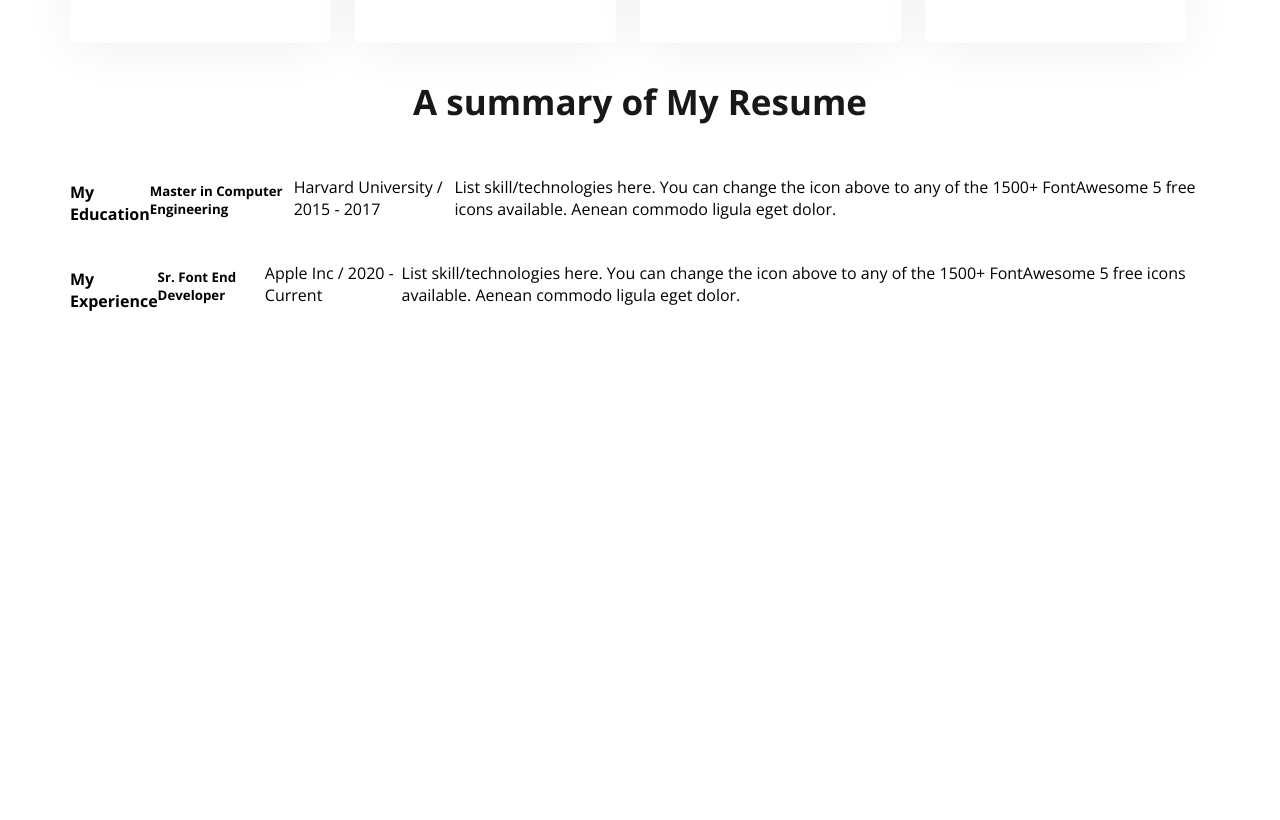
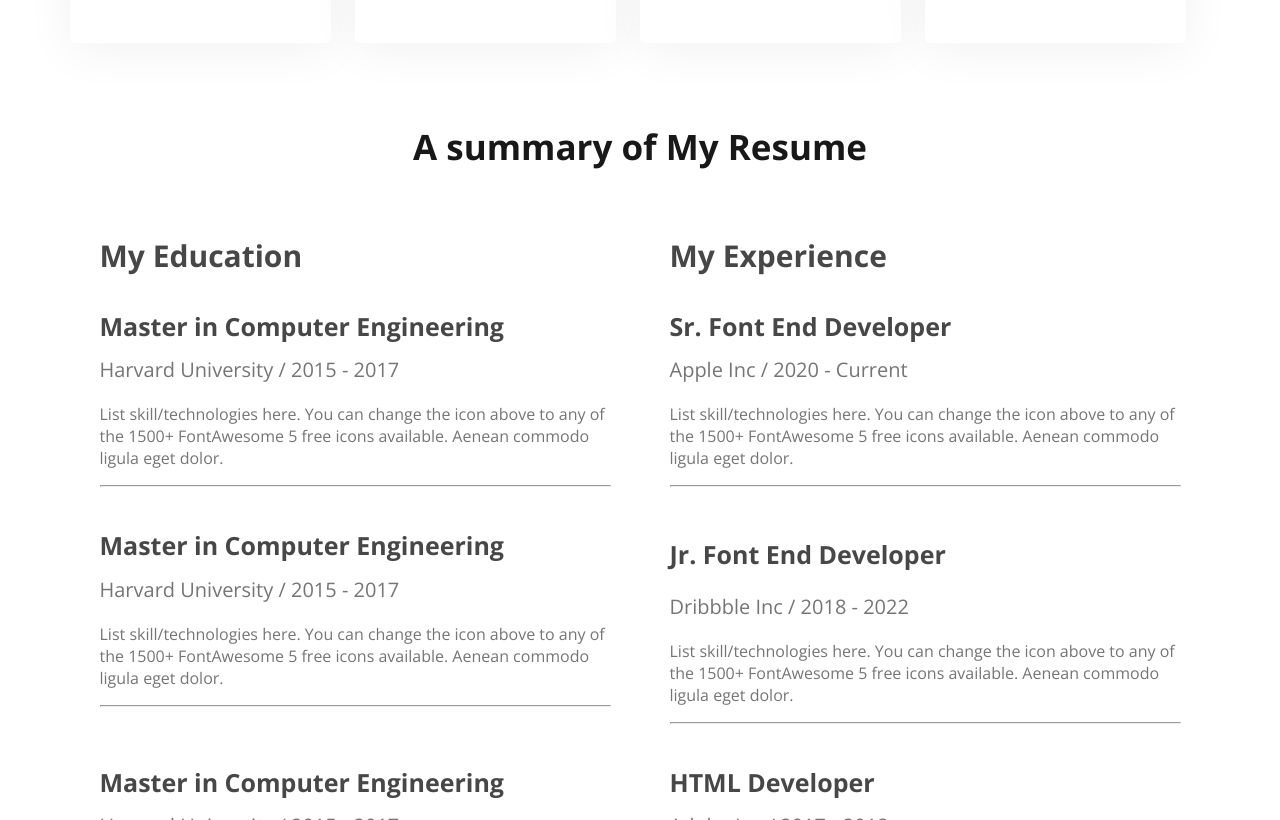
Before and after one commit to amitkumer051/webdeveloper-portfolio, a plain HTML site: page index.html in a window 1280 px wide. Shown: the part 1980-2800 px from the top of the page. Before the commit the page ends 2321 px from the top, so only its background shows below. Drawn offline with nearby package versions, Linux system fonts and the light colour scheme.

Commit message:
added asummary container

```diff
--- a/index.html
+++ b/index.html
@@ -5,6 +5,7 @@
     <meta charset="UTF-8">
     <meta name="viewport" content="width=device-width, initial-scale=1.0">
     <title>Web Developer Portfolio</title>
+    <link rel="shortcut icon" href="images/fav.png" type="image/x-icon">
     <link rel="preconnect" href="https://fonts.googleapis.com">
     <link rel="preconnect" href="https://fonts.gstatic.com" crossorigin>
     <link href="https://fonts.googleapis.com/css2?family=Open+Sans:wght@400;700;800&display=swap" rel="stylesheet">
@@ -96,69 +97,34 @@
             </div>
         </section>
         <section>
+            <h3 class="heading-summary">A summary of My Resume</h3>
             <div class="summary-container">
-                <h3 class="heading-summary">A summary of My Resume
-                </h3>
                 <div class="sum-content">
-                    <h4>My Education</h4>
-                    <h5 class="my-h3">Master in Computer Engineering</h5>
+                    <h3 class="sub-heading">My Education</h3>
+                    <h4 class="my-h3">Master in Computer Engineering</h4>
                     <p class="my-p">Harvard University / 2015 - 2017</p>
                     <p class="my-ps">List skill/technologies here. You can change the icon above
                         to any of the 1500+ FontAwesome 5 free icons available. Aenean commodo ligula eget
-                        dolor.</p>
-                </div>
+                        dolor.</p> <hr>
                 </div>
                 <div class="sum-content">
-                <h4>My Experience</h4>
-                <h5 class="my-h3">Sr. Font End Developer</h5>
+                    <h3 class="sub-heading">My Experience</h3>
+                    <h4 class="my-h3">Sr. Font End Developer</h4>
                     <p class="my-p">Apple Inc / 2020 - Current</p>
                     <p class="my-ps">List skill/technologies here. You can change the icon above
                         to any of the 1500+ FontAwesome 5 free icons available. Aenean commodo ligula eget
                         dolor.
                     </p>
+                    <hr>
                 </div>
-
-
-
-
-            <!-- <div class="summary-container">
-                <h3 class="heading-summary">A summary of My Resume</h3>
-                <div class="summary-1">
-                    <div class="main-1">
+            </div>
+            <div class="summary-container">
                 <div class="sum-content">
-                            <h4 class="my-h4">My Education</h4>
-                            <h5 class="my-h3">Master in Computer Engineering</h5>
+                    <h4 class="my-h3">Master in Computer Engineering</h4>
                             <p class="my-p">Harvard University / 2015 - 2017</p>
                             <p class="my-ps">List skill/technologies here. You can change the icon above
                                 to any of the 1500+ FontAwesome 5 free icons available. Aenean commodo ligula eget
-                                dolor.</p>
-                        </div>
-                        <div class="sum-content">
-                            <h5 class="my-h3">Master in Computer Engineering</h5>
-                            <p class="my-p">Harvard University / 2015 - 2017</p>
-                            <p class="my-ps">List skill/technologies here. You can change the icon above
-                                to any of the 1500+ FontAwesome 5 free icons available. Aenean commodo ligula eget
-                                dolor.</p>
-                        </div>
-                        <div class="sum-content">
-                            <h5 class="my-h3">Master in Computer Engineering</h5>
-                            <p class="my-p">Harvard University / 2015 - 2017</p>
-                            <p class="my-ps">List skill/technologies here. You can change the icon above
-                                to any of the 1500+ FontAwesome 5 free icons available. Aenean commodo ligula eget
-                                dolor.</p>
-                        </div>
-                    </div>
-                </div>
-                <div class="summary-2">
-                    <div class="main-2">
-                        <div class="sum-content">
-                            <h4 class="my-h4">My Experience</h4>
-                            <h5 class="my-h3">Sr. Font End Developer</h5>
-                            <p class="my-p">Apple Inc / 2020 - Current</p>
-                            <p class="my-ps">List skill/technologies here. You can change the icon above
-                                to any of the 1500+ FontAwesome 5 free icons available. Aenean commodo ligula eget
-                                dolor.
-                            </p>
+                                dolor.</p> <hr>
                 </div>
                  <div class="sum-content">
                     <h5 class="my-h3">Jr. Font End Developer</h5>
@@ -166,20 +132,27 @@
                             <p class="my-ps">List skill/technologies here. You can change the icon above
                                 to any of the 1500+ FontAwesome 5 free icons available. Aenean commodo ligula eget
                                 dolor.
-                            </p>
+                            </p> <hr>
+                 </div>
+            </div>
+            <div class="summary-container">
+                <div class="sum-content">
+                    <h4 class="my-h3">Master in Computer Engineering</h4>
+                            <p class="my-p">Harvard University / 2015 - 2017</p>
+                            <p class="my-ps">List skill/technologies here. You can change the icon above
+                                to any of the 1500+ FontAwesome 5 free icons available. Aenean commodo ligula eget
+                                dolor.</p>
                 </div>
                  <div class="sum-content">
-                            <h5 class="my-h3">HTML Developer</h5>
+                    <h4 class="my-h3">HTML Developer</h4>
                             <p class="my-p">Adobe Inc / 2017 - 2018</p>
-                            <p class="my-ps">List skill/technologies here. You can change the icon above
+                            <p class="my-ps">technologies here. You can change the icon above
                                 to any of the 1500+ FontAwesome 5 free icons available. Aenean commodo ligula eget
                                 dolor.
                             </p>
                  </div>
             </div>
-                </div>
-            </div>
-        </section> -->
+        </section>
     </main>
     <footer>
 
--- a/style/portfolio.css
+++ b/style/portfolio.css
@@ -70,11 +70,8 @@ nav a{
     margin-bottom: 20px;
 }
 .banner-des{
-    color: var(--dark-03, #757575);
-    margin-right: 300px;
+    color: #757575;
     font-size: 18px;
-    font-weight: 400;
-    line-height: 30px;
 }
 .section-title{
     color: var( #181818);
@@ -125,11 +122,36 @@ main{
     background: #FFF;
     box-shadow: 0px 6px 50px 0px rgba(0, 0, 0, 0.06);
 }
+main{
+    margin-top: 130;
+}
 .heading-summary{
     color:#181818;
     font-size: 35px;
     text-align: center;
+    margin-top: 80px;
 }
-.sum-content{
+.summary-container{
     display: flex;
+    justify-content: space-around;
 }
+.sub-heading{
+    color: #474747;
+font-size: 30px;
+}
+.my-h3{
+    color: #474747;
+    font-size:25px;
+}
+.my-p{
+    color:#757575;
+    font-size: 20px;
+    margin-top: -20px;
+}
+.my-ps{
+    display: flex;
+    width: 511px;
+    flex-direction: column;
+    color: #757575;
+    font-size: 16px;
+}
```
Also changed, not shown: images/fav.png (added). Lines whose indentation alone changed are shown as unchanged.
